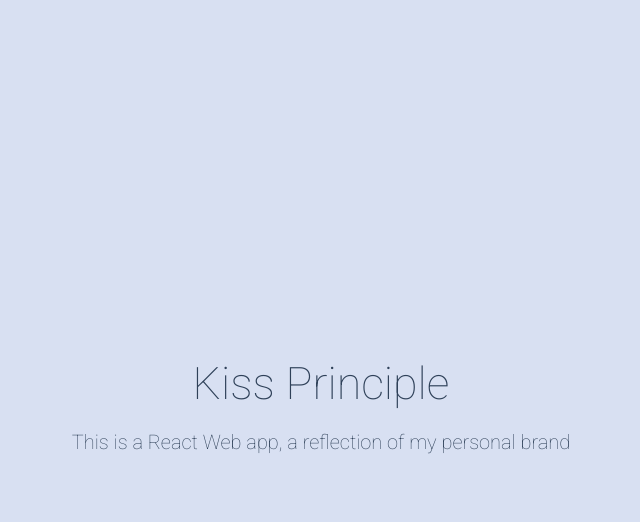
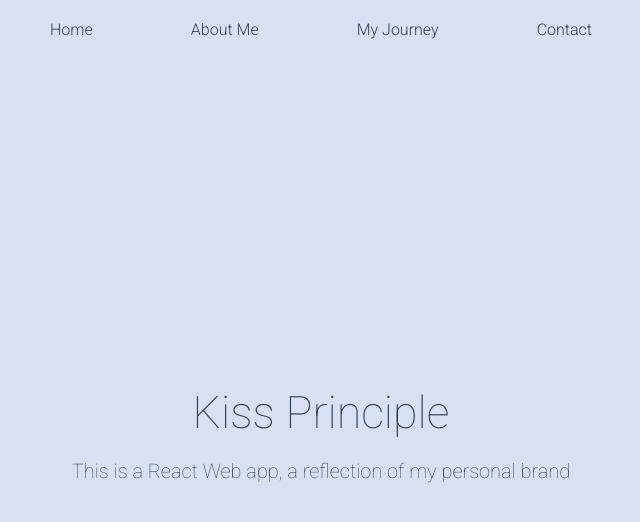
Before and after one commit to danielsantiago1230/kiss-principle, a React (Create React App) app: page / in a window 1280 px wide. Shown: the top 522 px of the page, without its empty margins (319-959 px from the left). Built offline with nearby package versions, Linux system fonts and the light colour scheme.

Commit message:
integrated a top bar

```diff
--- a/src/AppRouter.tsx
+++ b/src/AppRouter.tsx
@@ -1,14 +1,19 @@
-import React from 'react';
+import React, {CSSProperties} from 'react';
 import { BrowserRouter as Router, Routes, Route } from 'react-router-dom';
+// pages
 import Home from './pages/Home';
 import AboutMe from './pages/AboutMe';
 import MyJourney from './pages/MyJourney';
 import Contact from './pages/Contact';
 import NotFound from './pages/NotFound';
+// components
+import Topbar from './components/Topbar';
 
 const AppRouter = () => {
     return (
+        <div style={styles.appStyles}>
             <Router>
+                <Topbar />
                 <Routes>
                     <Route path="/" element={<Home />} />
                     <Route path="/about-me" element={<AboutMe />} />
@@ -17,7 +22,16 @@
                     <Route path="*" element={<NotFound />} />
                 </Routes>
             </Router>
+        </div>
     );
 };
 
+const styles: { [key: string]: CSSProperties } = {
+    appStyles: {
+        display: 'flex',
+        flexDirection: 'column',
+        height: '100vh',
+    }
+};
+
 export default AppRouter;
--- /dev/null
+++ b/src/components/Topbar.tsx
@@ -0,0 +1,20 @@
+import React from 'react';
+import { Link } from 'react-router-dom';
+import '../styles/topbar.css'
+
+const Topbar = () => {
+
+    return (
+        <div className="container">
+            <div className="topbar">
+                <Link className="link" to="/">Home</Link>
+                <Link className="link" to="/about-me">About Me</Link>
+                <Link className="link" to="/my-journey">My Journey</Link>
+                <Link className="link" to="/contact">Contact</Link>
+            </div>
+        </div>
+    );
+};
+
+
+export default Topbar;
--- a/src/pages/Home.tsx
+++ b/src/pages/Home.tsx
@@ -17,7 +17,7 @@
         justifyContent: "center",
         alignItems: "center",
         height: "100vh",
-        // color: "#2F4159",
+        color: '#2F4159'
     },
     heading: {
         textAlign: "center",
--- a/src/styles/global.css
+++ b/src/styles/global.css
@@ -3,5 +3,4 @@
     background-color: #D8E0F2;
     margin: 0;
     font-family: 'Roboto', sans-serif;
-    color: #2F4159;
 }
--- /dev/null
+++ b/src/styles/topbar.css
@@ -0,0 +1,26 @@
+/* Topbar.css */
+.container {
+    display: flex;
+    flex-direction: column;
+    justify-content: flex-end;
+    align-items: center;
+    background-color: #D8E0F2;
+    padding: 10px 0;
+}
+
+.topbar {
+    display: flex;
+    justify-content: space-around;
+    align-items: center;
+    width: 90%;
+    @media (min-width: 768px) {
+        width: 50%;
+    }
+}
+.link {
+    text-decoration: none;
+    font-size: 16px;
+    color: #2F4159;
+    padding: 10px;
+    font-weight: 300;
+}
```
Lines whose indentation alone changed are shown as unchanged.
